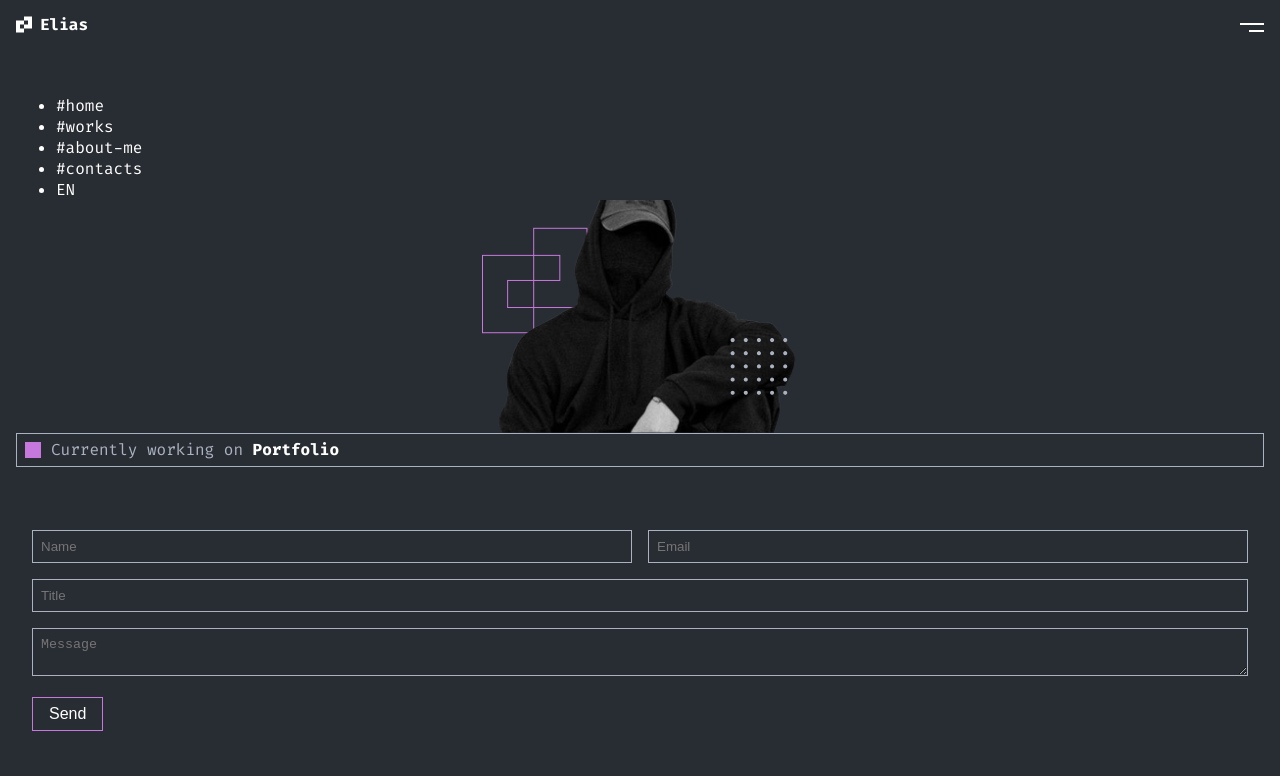
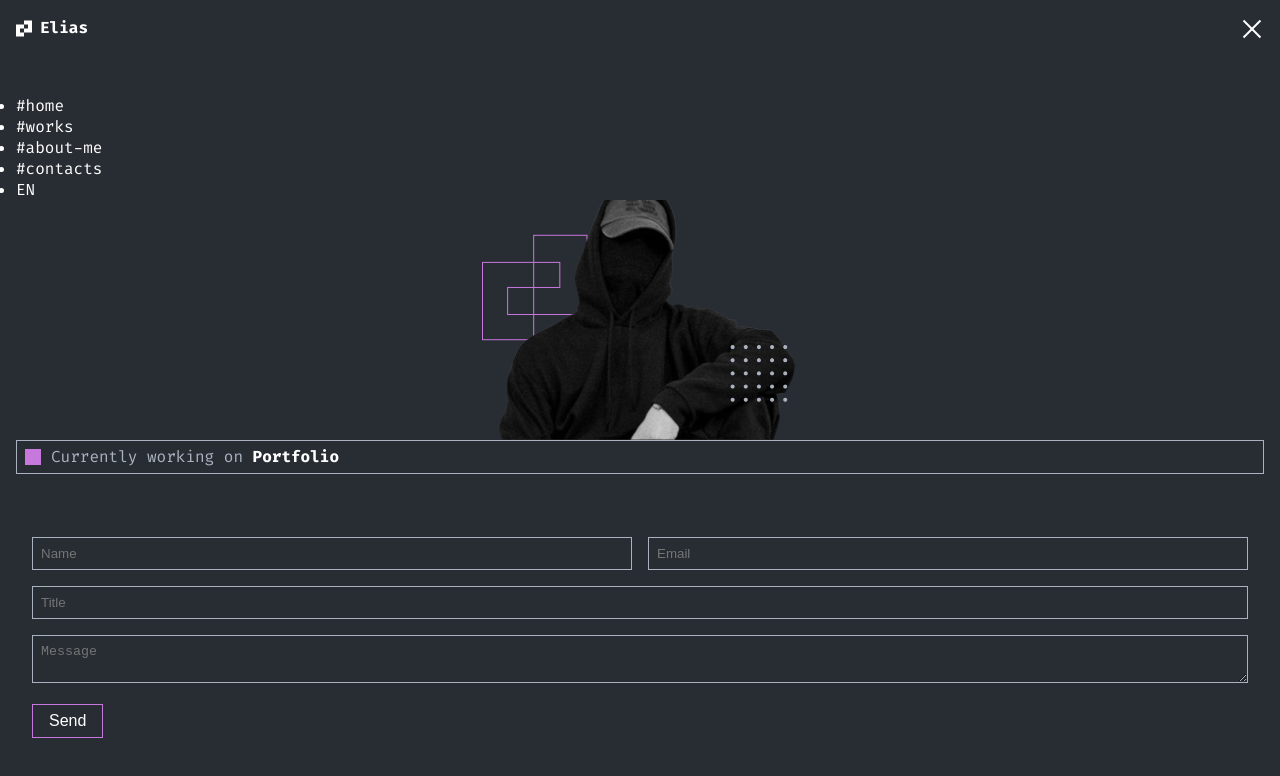
Before and after one commit to shoxruhpro/portfolio, a plain HTML site: page index.html in a window 1280 px wide. Both pictures are taken after a click on the button 1252 px from the left and 24 px from the top of the page. Drawn offline with Linux system fonts and the light colour scheme.

Commit message:
Yopish tugmasi chiqarildi.

```diff
--- a/script.js
+++ b/script.js
@@ -3,4 +3,6 @@ const menu = document.querySelector("#menu")
 
 burgerButton.addEventListener("click", () => {
   menu.style.display = "block"
+  burgerButton.classList.remove("burger")
+  burgerButton.classList.add("close")
 })
--- a/style.css
+++ b/style.css
@@ -124,9 +124,33 @@ button[type=submit] {
 ul {
   position: absolute;
   top: 48px;
-  left: 16px;
+  left: 0;
   background-color: #282C33;
-  padding-top: 47px;
+  padding: 47px 0 0 16px;
   width: 100%;
   display: none;
 }
+
+#burger {
+  position: relative;
+  width: 24px;
+  height: 24px;
+}
+
+.close > div {
+  width: 24px;
+  height: 2px;
+  background-color: #FFF;
+  margin: 0;
+  position: absolute;
+  top: 12px;
+  right: 0;
+}
+
+.close > :first-child {
+  transform: rotate(45deg);
+}
+
+.close > :last-child {
+  transform: rotate(-45deg);
+}
```
Also changed, not shown: global.css (line endings or trailing spaces).
